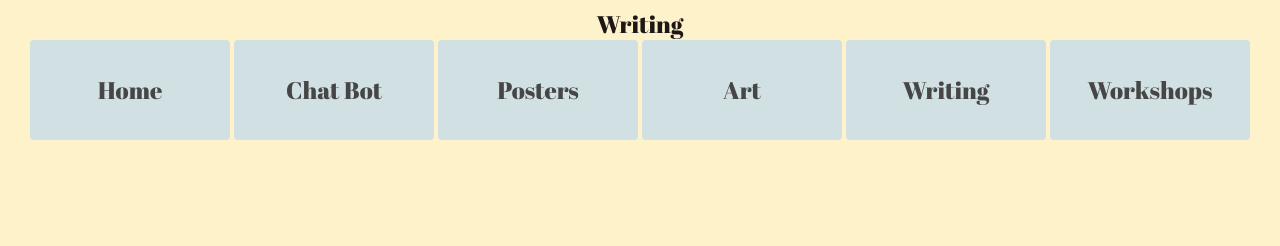
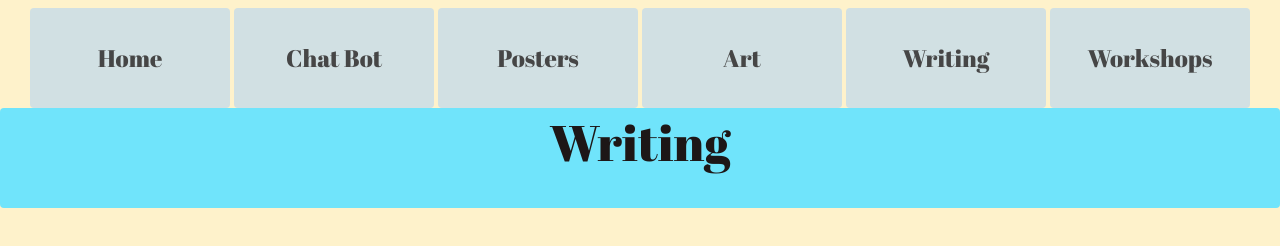
Before and after one commit to TheHopeFoundation/hopefoundation.github.io, a plain HTML site: page Writing/Writing.html in a window 1280 px wide. Drawn offline with Linux system fonts and the light colour scheme.

Commit message:
added subheading CSS and implemented it in HTML
blue is aplace holder color

```diff
--- a/Writing/Writing.html
+++ b/Writing/Writing.html
@@ -4,7 +4,6 @@
     <link href="https://fonts.googleapis.com/css?family=Abril+Fatface&display=swap" rel="stylesheet">
     <title>The Hope Foundation - Writing</title>
     <head>
-        <div class="subheading">Writing</div>
         <div class="center">
             <button class="button large">Home</button>
             <button class="button large">Chat Bot</button>
@@ -13,6 +12,7 @@
             <button class="button large">Writing</button>
             <button class="button large">Workshops</button>
         </div>
+        <div class="subheading">Writing</div>
     </head>
     <body>
     </body>
--- a/basic.css
+++ b/basic.css
@@ -15,7 +15,8 @@ body {
     color: rgb(70, 70, 70);
     text-align: center;
     font-family: 'Abril Fatface', sans-serif;
-    font-size: 24px;
+    font-size:24px;
+
 }
 .large {
     width: 200px;
@@ -25,10 +26,17 @@ body {
     background-color: #7ca5af;
 }
 .subheading {
+    color: rgb(29, 23, 23);
+    background-color: rgb(112, 228, 251);
+    text-align: center;
     border-radius: 4px;
-    color: rgb(29, 23, 23);
+    font-family: 'Abril Fatface', sans-serif;
+    font-size:50px;
+    display: block;
+    position: absolute;
+    top: 100;
+    left: 0;
+    width: 100%;
+    height: 100px;
 
-    text-align: center;
-    font-family: 'Abril Fatface', sans-serif;
-    font-size:24px;
 }
```
